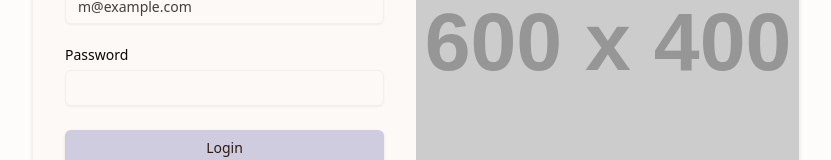
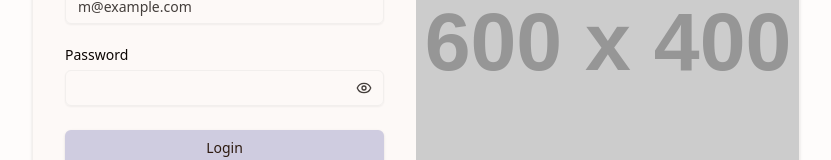
Before and after one commit to lucasbaze/super-leader, a Next.js app: page /login in a window 1280 px wide. Shown: the part 332-492 px from the top of the page, without its empty margins (224-1055 px from the left). Built offline with nearby package versions, Linux system fonts and the light colour scheme.

Commit message:
Add logout functionality

```diff
--- a/src/app/login/actions.ts
+++ b/src/app/login/actions.ts
@@ -24,3 +24,16 @@ export async function login(formData: FormData) {
   revalidatePath('/app', 'layout');
   redirect('/app');
 }
+
+export async function logout() {
+  const supabase = await createClient();
+
+  // Sign out the user
+  await supabase.auth.signOut();
+
+  // Revalidate all protected routes
+  revalidatePath('/app', 'layout');
+
+  // Redirect to login page
+  redirect('/login');
+}
--- a/src/components/icons/index.ts
+++ b/src/components/icons/index.ts
@@ -3,6 +3,8 @@ export {
   BookOpen,
   Bot,
   Orbit,
+  Eye,
+  EyeOff,
   CircleUser,
   Command,
   MapPin,
--- a/src/components/login-form.tsx
+++ b/src/components/login-form.tsx
@@ -1,3 +1,8 @@
+'use client';
+
+import { useState } from 'react';
+
+import { Eye, EyeOff } from '@/components/icons';
 import { Button } from '@/components/ui/button';
 import { Card, CardContent } from '@/components/ui/card';
 import { Input } from '@/components/ui/input';
@@ -10,6 +15,8 @@ type LoginFormProps = {
 };
 
 export function LoginForm({ className, onSubmit }: LoginFormProps) {
+  const [showPassword, setShowPassword] = useState(false);
+
   return (
     <div className={cn('flex flex-col gap-6', className)}>
       <Card className='overflow-hidden'>
@@ -28,7 +35,29 @@ export function LoginForm({ className, onSubmit }: LoginFormProps) {
                 <div className='flex items-center'>
                   <Label htmlFor='password'>Password</Label>
                 </div>
-                <Input id='password' name='password' type='password' required />
+                <div className='relative'>
+                  <Input
+                    id='password'
+                    name='password'
+                    type={showPassword ? 'text' : 'password'}
+                    required
+                  />
+                  <Button
+                    type='button'
+                    variant='ghost'
+                    size='sm'
+                    className='absolute right-0 top-0 h-full px-3 py-2 hover:bg-transparent'
+                    onClick={() => setShowPassword(!showPassword)}>
+                    {showPassword ? (
+                      <EyeOff className='size-4 text-muted-foreground' />
+                    ) : (
+                      <Eye className='size-4 text-muted-foreground' />
+                    )}
+                    <span className='sr-only'>
+                      {showPassword ? 'Hide password' : 'Show password'}
+                    </span>
+                  </Button>
+                </div>
               </div>
               <Button type='submit' className='w-full'>
                 Login
@@ -48,7 +77,8 @@ export function LoginForm({ className, onSubmit }: LoginFormProps) {
         </CardContent>
       </Card>
       <div className='text-balance text-center text-xs text-muted-foreground [&_a]:underline [&_a]:underline-offset-4 hover:[&_a]:text-primary'>
-        By clicking continue, you agree to our <a href='#'>Terms of Service</a> and <a href='#'>Privacy Policy</a>.
+        By clicking continue, you agree to our <a href='#'>Terms of Service</a> and{' '}
+        <a href='#'>Privacy Policy</a>.
       </div>
     </div>
   );
--- a/src/components/nav-user.tsx
+++ b/src/components/nav-user.tsx
@@ -1,6 +1,16 @@
 'use client';
 
-import { BadgeCheck, Bell, CaretSortIcon, ComponentPlaceholderIcon, LogOut, Sparkles } from '@/components/icons';
+import { useTransition } from 'react';
+
+import { logout } from '@/app/login/actions';
+import {
+  BadgeCheck,
+  Bell,
+  CaretSortIcon,
+  ComponentPlaceholderIcon,
+  LogOut,
+  Sparkles
+} from '@/components/icons';
 import { Avatar, AvatarFallback, AvatarImage } from '@/components/ui/avatar';
 import {
   DropdownMenu,
@@ -11,7 +21,12 @@ import {
   DropdownMenuSeparator,
   DropdownMenuTrigger
 } from '@/components/ui/dropdown-menu';
-import { SidebarMenu, SidebarMenuButton, SidebarMenuItem, useSidebar } from '@/components/ui/sidebar';
+import {
+  SidebarMenu,
+  SidebarMenuButton,
+  SidebarMenuItem,
+  useSidebar
+} from '@/components/ui/sidebar';
 
 export function NavUser({
   user
@@ -23,6 +38,13 @@ export function NavUser({
   };
 }) {
   const { isMobile } = useSidebar();
+  const [isPending, startTransition] = useTransition();
+
+  const handleLogout = () => {
+    startTransition(async () => {
+      await logout();
+    });
+  };
 
   return (
     <SidebarMenu>
@@ -83,9 +105,9 @@ export function NavUser({
               </DropdownMenuItem>
             </DropdownMenuGroup>
             <DropdownMenuSeparator />
-            <DropdownMenuItem>
+            <DropdownMenuItem onClick={handleLogout} disabled={isPending}>
               <LogOut />
-              Log out
+              {isPending ? 'Logging out...' : 'Log out'}
             </DropdownMenuItem>
           </DropdownMenuContent>
         </DropdownMenu>
```
